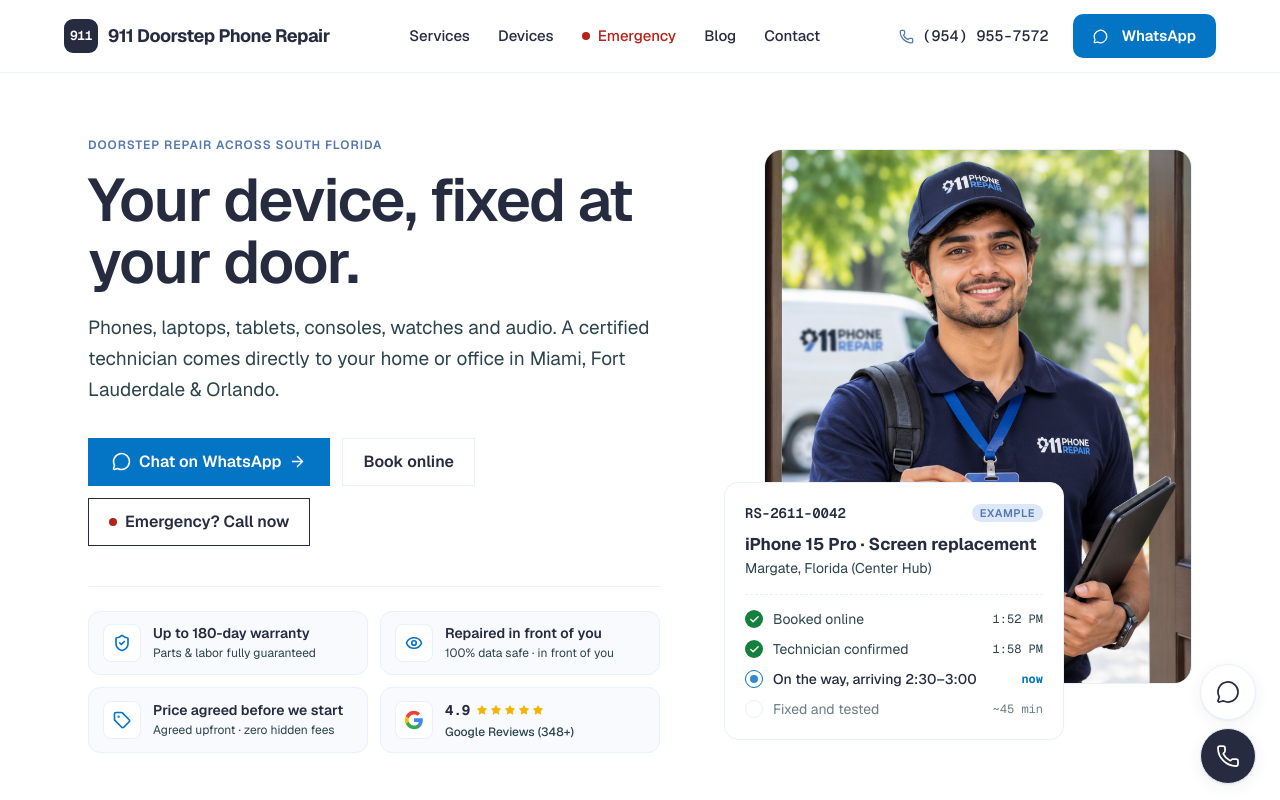
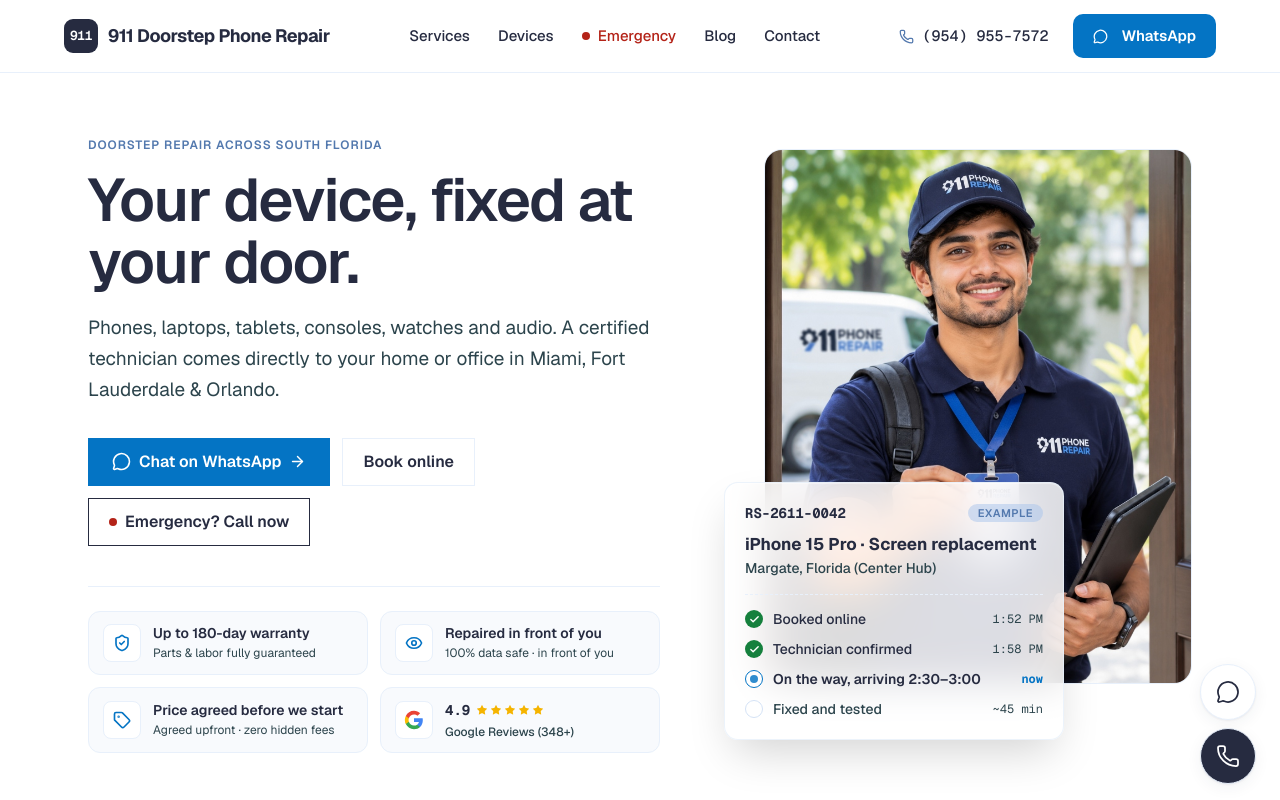
Before and after one commit to ceKapsys/repair-shop, a Next.js app: page / in a window 1280 px wide. Shown: the top 800 px of the page. Built offline with nearby package versions, Linux system fonts and the light colour scheme; no server answers; the database is empty.

Commit message:
feat: apply frosted glass styling with high text legibility to hero live ticket

```diff
--- a/src/app/globals.css
+++ b/src/app/globals.css
@@ -434,6 +434,20 @@ dialog[open]::backdrop {
   fill: #ea4335;
 }
 
+.frosted-glass {
+  background: color-mix(in srgb, var(--color-bg) 85%, transparent);
+  backdrop-filter: blur(20px) saturate(180%);
+  -webkit-backdrop-filter: blur(20px) saturate(180%);
+  border: 1px solid color-mix(in srgb, var(--color-line) 80%, transparent);
+  box-shadow: 0 20px 45px -10px rgb(0 0 0 / 0.18), inset 0 1px 1px 0 rgb(255 255 255 / 0.4);
+}
+
+.dark .frosted-glass {
+  background: color-mix(in srgb, var(--color-bg) 82%, transparent);
+  border: 1px solid color-mix(in srgb, var(--color-line) 60%, transparent);
+  box-shadow: 0 20px 45px -10px rgb(0 0 0 / 0.5), inset 0 1px 1px 0 rgb(255 255 255 / 0.08);
+}
+
 .dot {
   width: 8px;
   height: 8px;
--- a/src/components/site/hero-visual.tsx
+++ b/src/components/site/hero-visual.tsx
@@ -41,14 +41,14 @@ export function HeroVisual({
         )}
       </div>
 
-      {/* Floating live repair ticket (solid background, no image bleed/overwrite) */}
+      {/* Floating live repair ticket (frosted glass) */}
       <article
-        className="absolute bottom-0 left-0 z-10 w-[92%] max-w-[340px] rounded-[var(--radius-card)] border border-line bg-bg p-5 shadow-2xl"
+        className="frosted-glass absolute bottom-0 left-0 z-10 w-[92%] max-w-[340px] rounded-[var(--radius-card)] p-5 transition-all"
         aria-label="Example booking ticket"
       >
         <div className="flex items-center justify-between text-xs text-ink-soft">
-          <span className="font-mono text-sm font-semibold text-ink">{ticketNo}</span>
-          <span className="rounded-full bg-mist/40 px-2 py-0.5 text-[11px] font-semibold uppercase tracking-wider text-steel">
+          <span className="font-mono text-sm font-bold text-ink">{ticketNo}</span>
+          <span className="rounded-full bg-mist/50 px-2.5 py-0.5 text-[11px] font-semibold uppercase tracking-wider text-steel">
             Example
           </span>
         </div>
@@ -56,31 +56,31 @@ export function HeroVisual({
         <h3 className="mt-2.5 font-heading text-[17px] font-bold leading-snug text-ink">
           {deviceTitle}
         </h3>
-        <p className="mt-0.5 text-sm text-ink-soft">{location}</p>
+        <p className="mt-0.5 text-sm font-medium text-ink-soft">{location}</p>
 
         {/* 4-Step Tracking Timeline */}
         <ol className="mt-4 grid gap-2.5 border-t border-dashed border-line pt-3.5 text-sm">
           {/* Step 1: Done */}
-          <li className="grid grid-cols-[18px_1fr_auto] items-center gap-2.5 text-ink-soft">
-            <span className="flex size-[18px] items-center justify-center rounded-full bg-success text-on-primary">
+          <li className="grid grid-cols-[18px_1fr_auto] items-center gap-2.5 text-ink">
+            <span className="flex size-[18px] items-center justify-center rounded-full bg-success text-on-primary shadow-xs">
               <Check size={11} strokeWidth={3} />
             </span>
-            <span className="text-xs sm:text-sm">Booked online</span>
-            <time className="font-mono text-xs">1:52 PM</time>
+            <span className="text-xs sm:text-sm font-medium">Booked online</span>
+            <time className="font-mono text-xs text-ink-soft">1:52 PM</time>
           </li>
 
           {/* Step 2: Done */}
-          <li className="grid grid-cols-[18px_1fr_auto] items-center gap-2.5 text-ink-soft">
-            <span className="flex size-[18px] items-center justify-center rounded-full bg-success text-on-primary">
+          <li className="grid grid-cols-[18px_1fr_auto] items-center gap-2.5 text-ink">
+            <span className="flex size-[18px] items-center justify-center rounded-full bg-success text-on-primary shadow-xs">
               <Check size={11} strokeWidth={3} />
             </span>
-            <span className="text-xs sm:text-sm">Technician confirmed</span>
-            <time className="font-mono text-xs">1:58 PM</time>
+            <span className="text-xs sm:text-sm font-medium">Technician confirmed</span>
+            <time className="font-mono text-xs text-ink-soft">1:58 PM</time>
           </li>
 
           {/* Step 3: Active Now */}
-          <li className="grid grid-cols-[18px_1fr_auto] items-center gap-2.5 font-medium text-ink">
-            <span className="flex size-[18px] items-center justify-center rounded-full border-[1.5px] border-primary">
+          <li className="grid grid-cols-[18px_1fr_auto] items-center gap-2.5 font-semibold text-ink">
+            <span className="flex size-[18px] items-center justify-center rounded-full border-[1.5px] border-primary bg-bg/80">
               <span className="size-2 rounded-full bg-primary animate-pulse" />
             </span>
             <span className="text-xs sm:text-sm">On the way, arriving 2:30–3:00</span>
@@ -88,10 +88,10 @@ export function HeroVisual({
           </li>
 
           {/* Step 4: Pending */}
-          <li className="grid grid-cols-[18px_1fr_auto] items-center gap-2.5 text-ink-soft/70">
-            <span className="flex size-[18px] items-center justify-center rounded-full border-[1.5px] border-line" />
-            <span className="text-xs sm:text-sm">Fixed and tested</span>
-            <time className="font-mono text-xs">~45 min</time>
+          <li className="grid grid-cols-[18px_1fr_auto] items-center gap-2.5 text-ink-soft">
+            <span className="flex size-[18px] items-center justify-center rounded-full border-[1.5px] border-line-strong bg-bg/50" />
+            <span className="text-xs sm:text-sm font-medium">Fixed and tested</span>
+            <time className="font-mono text-xs text-ink-soft">~45 min</time>
           </li>
         </ol>
       </article>
```
